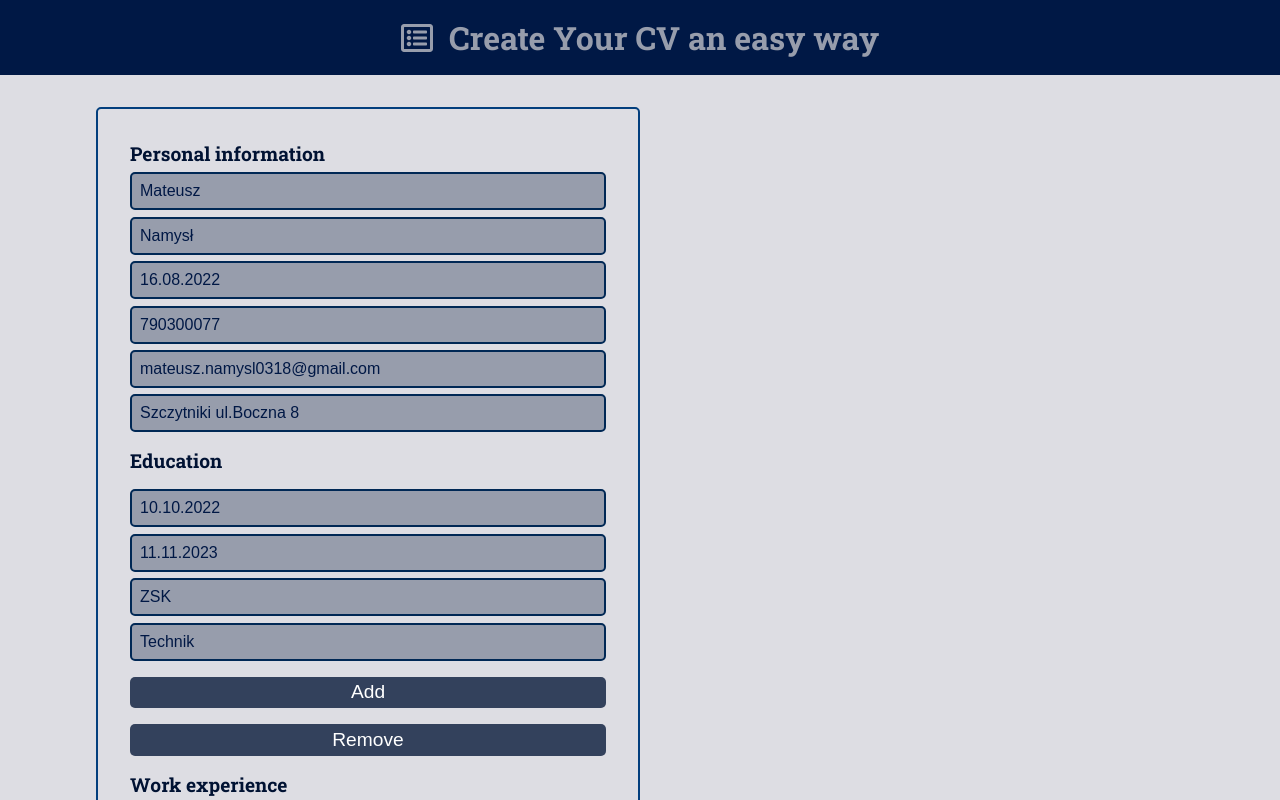
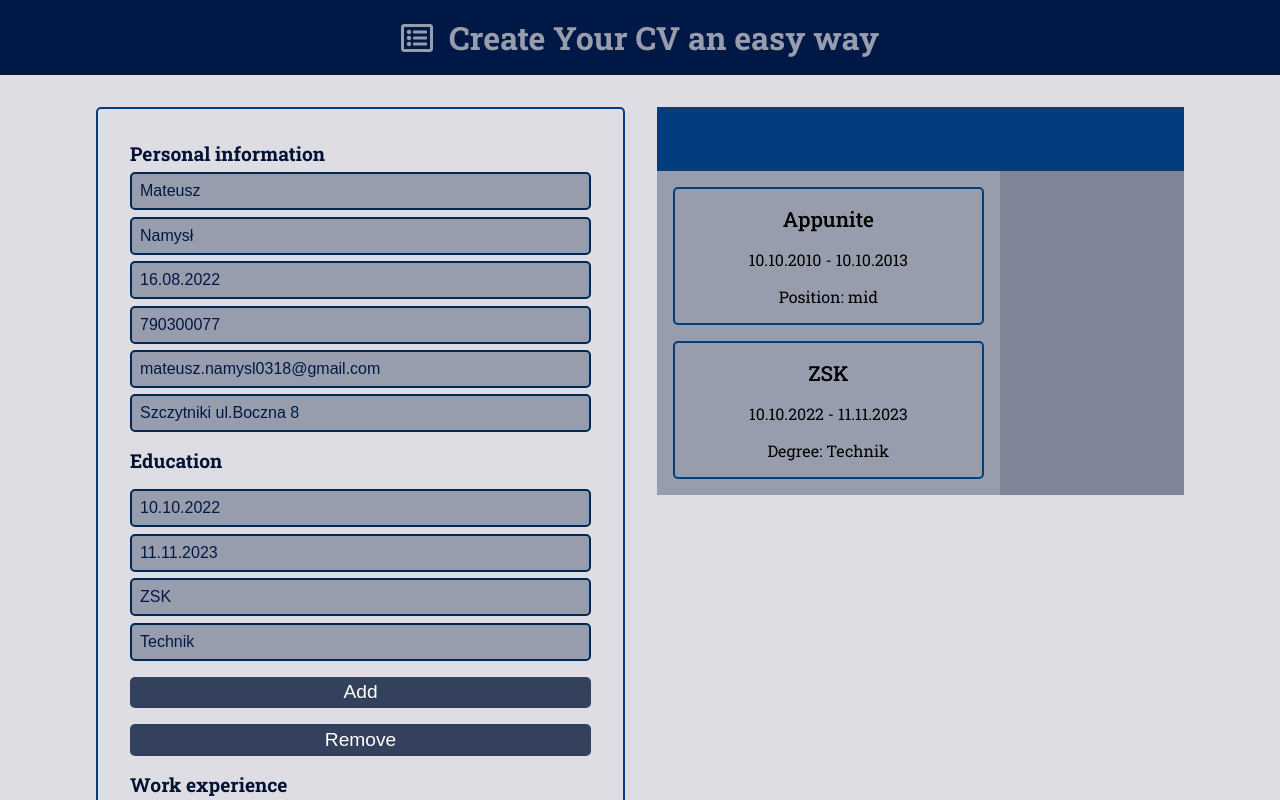
Before and after one commit to MateolCS/cv_generator, a React (Create React App) app: page / in a window 1280 px wide. Shown: the top 800 px of the page. Built offline with nearby package versions, Linux system fonts and the light colour scheme.

Commit message:
started creating the CV preview component

```diff
--- a/src/App.js
+++ b/src/App.js
@@ -3,6 +3,7 @@ import { useState } from "react";
 import Header from "./components/Header";
 import Footer from "./components/Footer";
 import CvForm from "./components/CvForm";
+import CV from "./components/cvDisplay/CV";
 
 function App() {
   const [cv, setCv] = useState({
@@ -37,6 +38,7 @@ function App() {
       <Header />
       <div className="container">
         <CvForm cv={cv} modifyCv={setCv} />
+        <CV cv={cv} />
       </div>
       <Footer />
     </>
--- /dev/null
+++ b/src/components/cvDisplay/CV.js
@@ -0,0 +1,47 @@
+import React from "react";
+
+const CV = ({ cv }) => {
+  const workExperience = [];
+  const educationInfo = [];
+
+  for (let i = 0; i < cv.workExperience.length; i++) {
+    workExperience.push(
+      <div key={i} className="cv__section">
+        <h4 className="cv__section__title">
+          {cv.workExperience[i].companyName}
+        </h4>
+        <p>
+          {cv.workExperience[i].from} - {cv.workExperience[i].to}
+        </p>
+        <p>Position: {cv.workExperience[i].position}</p>
+      </div>
+    );
+  }
+
+  for (let i = 0; i < cv.educationInfo.length; i++) {
+    educationInfo.push(
+      <div key={i} className="cv__section">
+        <h4 className="cv__section__title">{cv.educationInfo[i].schoolName}</h4>
+        <p>
+          {cv.educationInfo[i].from} - {cv.educationInfo[i].to}
+        </p>
+        <p>Degree: {cv.educationInfo[i].degree}</p>
+      </div>
+    );
+  }
+
+  return (
+    <div className="cv">
+      <div className="cv__header"></div>
+      <div className="cv__main">
+        <div className="cv__content__container">
+          {workExperience}
+          {educationInfo}
+        </div>
+        <div className="cv__side__content"></div>
+      </div>
+    </div>
+  );
+};
+
+export default CV;
--- a/src/index.css
+++ b/src/index.css
@@ -119,3 +119,56 @@ body{
   gap: 1rem;
   margin-top: 2.5rem;
 }
+
+/* CV display styles */
+
+.cv{
+  display: flex;
+  flex-direction: column;
+  border-radius: 5px;
+  width: 50%;
+}
+
+.cv__header{
+  width: 100%;
+  background-color: #023E7D;
+  padding: 2rem;
+}
+
+.cv__main{
+  display: flex;
+}
+
+.cv__content__container{
+  display: flex;
+  flex-direction: column;
+  gap: 1rem;
+  width: 65%;
+  padding: 1rem;
+  background-color: #979DAC;
+}
+
+.cv__side__content{
+  display: flex;
+  flex-direction: column;
+  gap: 1rem;
+  width: 35%;
+  padding: 1rem;
+  background-color: #7D8597;
+}
+
+.cv__section{
+  display: flex;
+  flex-direction: column;
+  justify-content: center;
+  align-items: center;
+  gap: 1rem;
+  padding: 1rem;
+  border: 2px solid #023E7D;
+  border-radius: 5px;
+}
+
+.cv__section__title{
+  font-size: 1.3rem;
+  font-weight: 500;
+}
```
